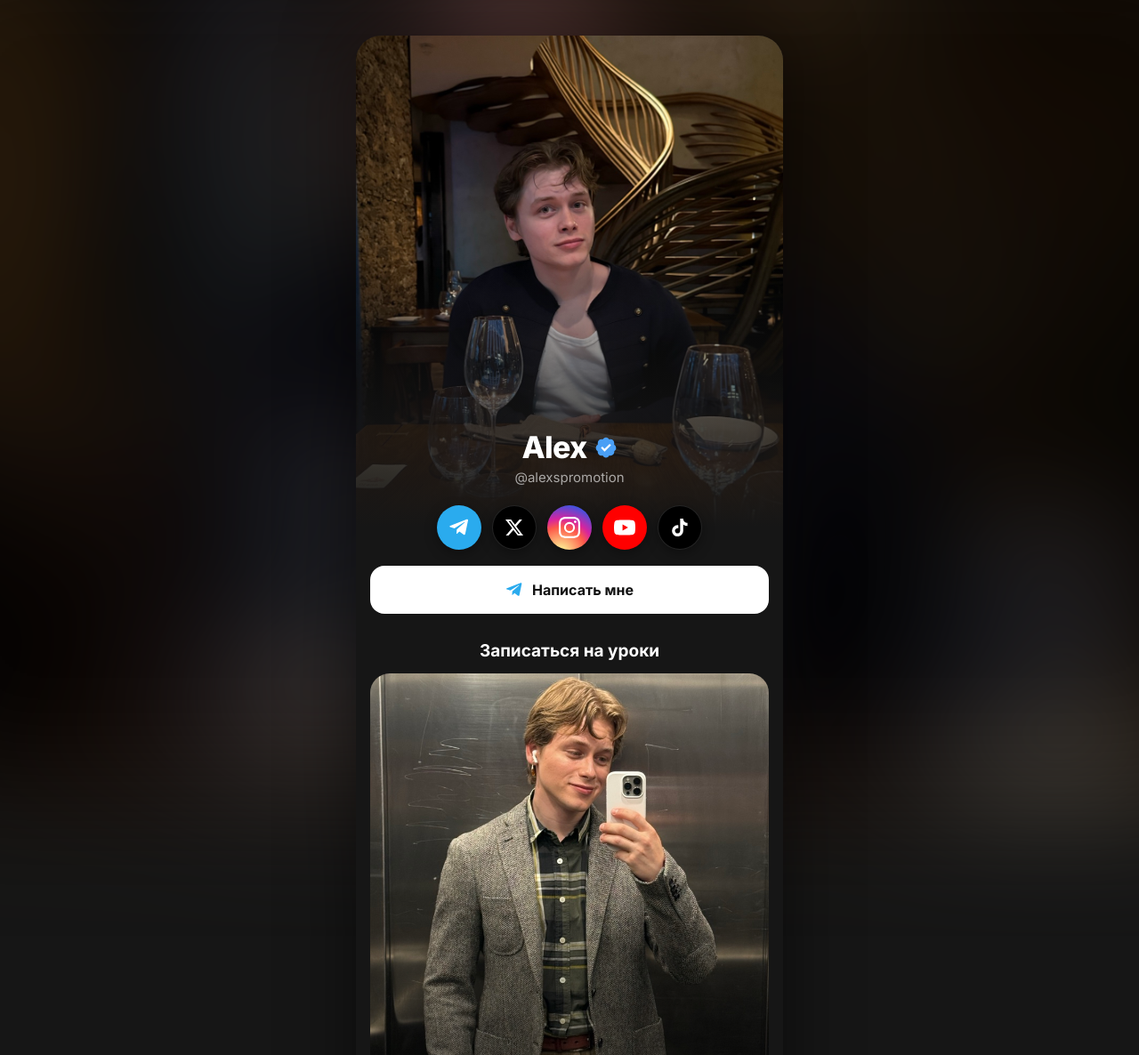
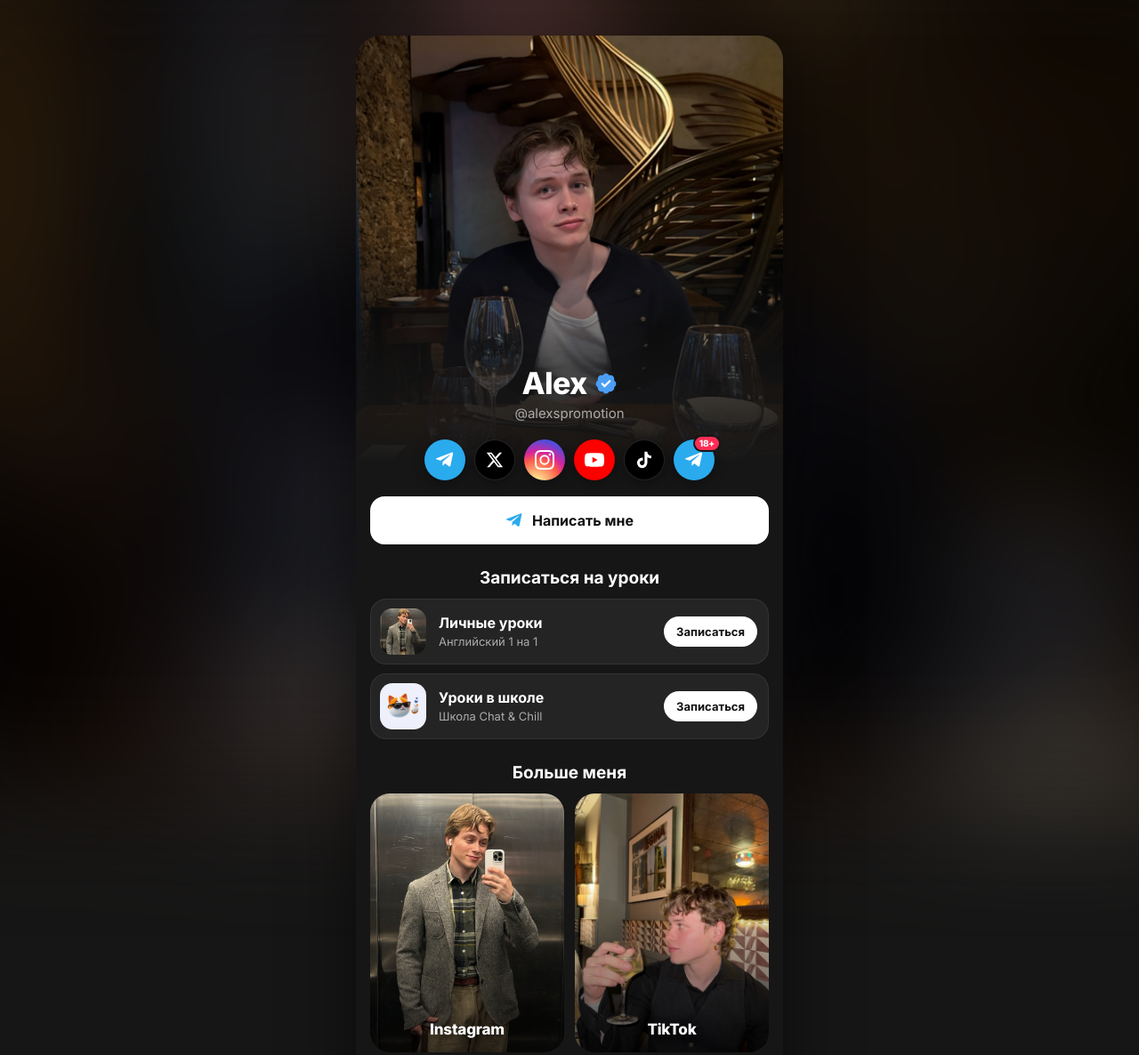
Before and after one commit to AnnKazanskaya/alexs-card, a plain HTML site: page index.html in a window 1280 px wide. Shown: the top 1186 px of the page at 89% size. Drawn offline with Linux system fonts and the light colour scheme.

Commit message:
Компактная запись на уроки, логотип школы, иконка Telegram 18+
Co-Authored-By: Claude Opus 5.5 <noreply@anthropic.com>

```diff
--- a/index.html
+++ b/index.html
@@ -47,7 +47,7 @@
   }
 
   /* HERO */
-  .hero{position:relative; aspect-ratio:4/4.6; overflow:hidden}
+  .hero{position:relative; aspect-ratio:1/1; overflow:hidden}
   .hero img{width:100%; height:100%; object-fit:cover; object-position:50% 30%; display:block}
   .hero::after{
     content:""; position:absolute; inset:0;
@@ -62,16 +62,17 @@
   .handle{color:var(--muted); font-size:15px; margin-top:4px}
 
   /* SOCIALS */
-  .socials{position:relative; z-index:1; display:flex; justify-content:center; gap:12px; margin:22px 16px 0; flex-wrap:wrap}
+  .socials{position:relative; z-index:1; display:flex; justify-content:center; gap:10px; margin:20px 16px 0}
   .soc{
-    width:50px; height:50px; border-radius:50%;
+    width:46px; height:46px; border-radius:50%; flex:none;
     display:grid; place-items:center;
     transition:transform .2s ease, box-shadow .2s ease;
     box-shadow:0 4px 14px rgba(0,0,0,.35);
   }
   .soc:hover{transform:translateY(-3px) scale(1.06)}
   .soc:active{transform:scale(.94)}
-  .soc svg{width:24px; height:24px; fill:#fff}
+  .soc svg{width:22px; height:22px; fill:#fff}
+  @media (max-width:350px){ .socials{gap:7px} .soc{width:40px; height:40px} .soc svg{width:19px; height:19px} }
   .tg{background:#2AABEE}
   .ig{background:radial-gradient(circle at 30% 107%,#fdf497 0%,#fdf497 5%,#fd5949 45%,#d6249f 60%,#285AEB 90%)}
   .x{background:#000; border:1px solid rgba(255,255,255,.14)}
@@ -88,8 +89,38 @@
   .contact:active{transform:scale(.98)}
   .contact svg{width:20px; height:20px; fill:#2AABEE}
 
+  .soc{position:relative}
+  .badge{
+    position:absolute; top:-5px; right:-7px;
+    padding:2px 5px; border-radius:999px;
+    background:#FF2D55; color:#fff; border:2px solid var(--bg);
+    font:800 10px/1.1 Inter,sans-serif; font-style:normal; letter-spacing:-.02em;
+  }
+
+  /* BOOKING */
+  .booking{display:grid; gap:10px; padding:0 16px}
+  .book{
+    display:flex; align-items:center; gap:14px;
+    padding:10px 12px 10px 10px; border-radius:18px;
+    background:#242424; border:1px solid rgba(255,255,255,.07);
+    transition:transform .2s ease, background .2s ease;
+  }
+  .book:hover{background:#2b2b2b}
+  .book:active{transform:scale(.985)}
+  .book .th{width:52px; height:52px; border-radius:14px; overflow:hidden; flex:none; background:#333}
+  .book .th img{width:100%; height:100%; object-fit:cover; object-position:50% 20%; display:block}
+  .book .th.school{background:#EEF0FB}
+  .book .th.school img{object-fit:contain; padding:4px}
+  .book .t{flex:1; min-width:0}
+  .book .t b{display:block; font-size:16px; font-weight:700}
+  .book .t span{display:block; font-size:13px; color:var(--muted); margin-top:3px; line-height:1.3}
+  .book .go{
+    flex:none; padding:9px 14px; border-radius:999px;
+    background:#fff; color:#111; font-size:13px; font-weight:700;
+  }
+
   /* CARDS */
-  .section-title{text-align:center; font-weight:700; font-size:19px; margin:30px 16px 14px}
+  .section-title{text-align:center; font-weight:700; font-size:19px; margin:26px 16px 12px}
   .cards{display:grid; grid-template-columns:1fr 1fr; gap:12px; padding:0 16px}
   .card{
     position:relative; display:block; overflow:hidden;
@@ -167,6 +198,9 @@
     <a class="soc tt" href="https://www.tiktok.com/@alexspromotion/" target="_blank" rel="noopener" aria-label="TikTok">
       <svg viewBox="0 0 24 24"><path d="M19.59 6.69a4.83 4.83 0 0 1-3.77-4.25V2h-3.45v13.67a2.89 2.89 0 0 1-5.2 1.74 2.89 2.89 0 0 1 2.31-4.64c.3 0 .58.04.86.13V9.4a6.34 6.34 0 0 0-.86-.06 6.34 6.34 0 1 0 6.34 6.34V8.69a8.2 8.2 0 0 0 4.77 1.52V6.77c-.34 0-.67-.03-1-.08z"/></svg>
     </a>
+    <a class="soc tg adult" href="https://t.me/tribute/app?startapp=swTl" target="_blank" rel="noopener" aria-label="Приватный Telegram 18+">
+      <svg viewBox="0 0 24 24"><path d="M21.94 4.3 18.8 19.13c-.24 1.05-.86 1.31-1.74.82l-4.8-3.54-2.32 2.23c-.26.26-.47.47-.96.47l.34-4.88 8.88-8.02c.39-.34-.08-.53-.6-.19L6.62 12.93 1.9 11.45c-1.03-.32-1.05-1.03.21-1.52L20.6 2.8c.86-.32 1.6.19 1.34 1.5z"/></svg><i class="badge">18+</i>
+    </a>
   </nav>
 
   <a class="contact" href="https://t.me/alexspromotion" target="_blank" rel="noopener">
@@ -175,33 +209,35 @@
   </a>
 
   <h2 class="section-title">Записаться на уроки</h2>
-  <div class="cards">
-    <a class="card tall" href="https://zapis.chill.education/" target="_blank" rel="noopener">
-      <img src="img/lessons.jpg" alt="" loading="lazy">
-      <div class="label"><b>Личные уроки</b><span>Английский один на один</span><em class="pill">Записаться</em></div>
+  <div class="booking">
+    <a class="book" href="https://zapis.chill.education/" target="_blank" rel="noopener">
+      <span class="th"><img src="img/avatar.jpg" alt=""></span>
+      <span class="t"><b>Личные уроки</b><span>Английский 1 на 1</span></span>
+      <span class="go">Записаться</span>
     </a>
-    <a class="card tall" href="https://chill.education/" target="_blank" rel="noopener">
-      <img src="img/school.jpg" alt="" loading="lazy">
-      <div class="label"><b>Уроки в школе</b><span>Онлайн-школа Chill Education</span><em class="pill">Записаться</em></div>
+    <a class="book" href="https://chill.education/" target="_blank" rel="noopener">
+      <span class="th school"><img src="img/chill-mascot.png" alt="Chat &amp; Chill"></span>
+      <span class="t"><b>Уроки в школе</b><span>Школа Chat &amp; Chill</span></span>
+      <span class="go">Записаться</span>
     </a>
   </div>
 
   <h2 class="section-title">Больше меня</h2>
   <div class="cards">
     <a class="card half" href="https://www.instagram.com/alexspromotion" target="_blank" rel="noopener">
-      <img src="img/g1.jpg" alt="" loading="lazy"><div class="label"><b>Instagram</b></div>
+      <img src="img/lessons.jpg" alt="" loading="lazy"><div class="label"><b>Instagram</b></div>
     </a>
     <a class="card half" href="https://www.tiktok.com/@alexspromotion/" target="_blank" rel="noopener">
       <img src="img/g3.jpg" alt="" loading="lazy"><div class="label"><b>TikTok</b></div>
     </a>
-    <a class="card" href="https://www.youtube.com/@talkwithalexx" target="_blank" rel="noopener">
-      <img src="img/g4.jpg" alt="" loading="lazy" style="object-position:50% 30%"><div class="label"><b>YouTube</b></div>
+    <a class="card half" href="https://www.youtube.com/@talkwithalexx" target="_blank" rel="noopener">
+      <img src="img/school.jpg" alt="" loading="lazy"><div class="label"><b>YouTube</b></div>
     </a>
     <a class="card half" href="https://x.com/alexspromotion1" target="_blank" rel="noopener">
       <img src="img/g2.jpg" alt="" loading="lazy"><div class="label"><b>X / Twitter</b></div>
     </a>
-    <a class="card half" href="https://t.me/alexspromotion" target="_blank" rel="noopener">
-      <img src="img/g5.jpg" alt="" loading="lazy"><div class="label"><b>Telegram</b></div>
+    <a class="card" href="https://t.me/alexspromotion" target="_blank" rel="noopener">
+      <img src="img/g4.jpg" alt="" loading="lazy" style="object-position:50% 30%"><div class="label"><b>Telegram</b></div>
     </a>
   </div>
 
```
Also changed, not shown: img/avatar.jpg (added), img/chill-mascot.png (added).
